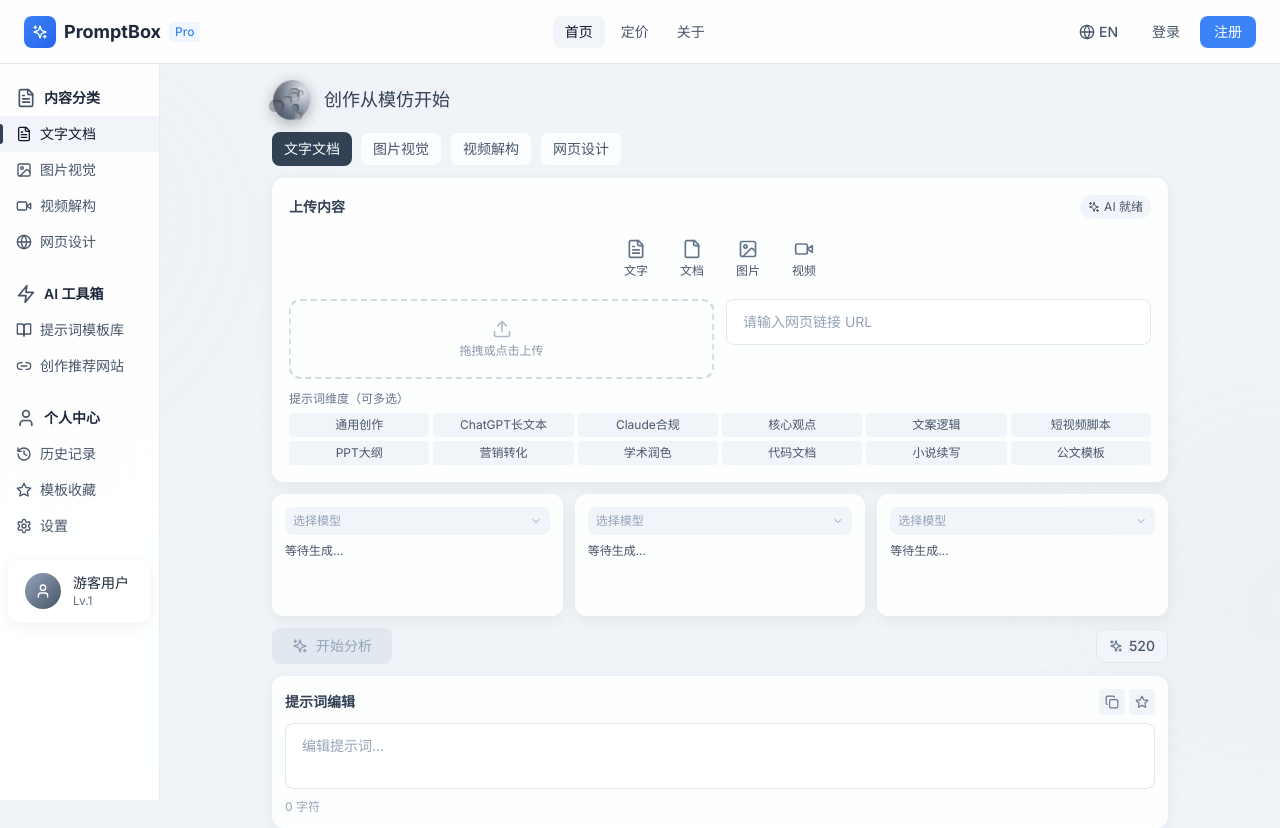
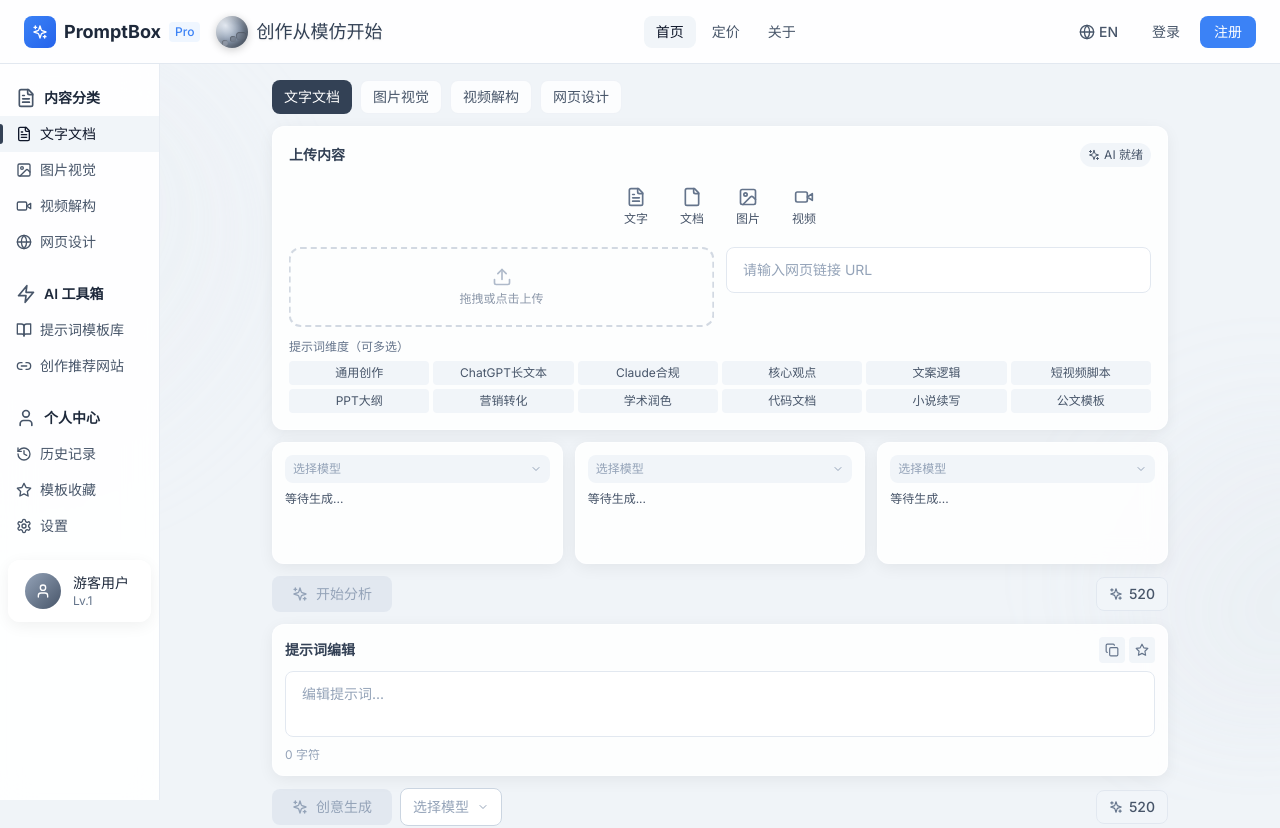
Before and after one commit to oxygen02/promptbox, a Next.js app: page / in a window 1280 px wide. Shown: the top 828 px of the page. Built offline with nearby package versions, Linux system fonts and the light colour scheme.

Commit message:
fix: Moon in header with realistic libration animation

```diff
--- a/src/app/globals.css
+++ b/src/app/globals.css
@@ -123,16 +123,18 @@ body {
   @apply bg-slate-100 text-slate-900 font-medium;
 }
 
-/* 月球3D转动动画 */
-@keyframes moonSpin {
-  0% {
-    transform: rotateY(0deg) rotateX(8deg);
+/* 月球缓慢移动动画 - 模拟真实月球的天平动 */
+@keyframes moonLibration {
+  0%, 100% {
+    transform: translateX(0) translateY(0);
   }
-  100% {
-    transform: rotateY(360deg) rotateX(8deg);
+  25% {
+    transform: translateX(2px) translateY(-1px);
+  }
+  50% {
+    transform: translateX(0) translateY(-2px);
+  }
+  75% {
+    transform: translateX(-2px) translateY(-1px);
   }
 }
-
-.perspective-500 {
-  perspective: 500px;
-}
--- a/src/app/page.tsx
+++ b/src/app/page.tsx
@@ -230,32 +230,6 @@ export default function HomePage() {
       </div>
 
       <div className="relative z-10">
-        {/* 月球 + Slogan - 与上传区域左对齐 */}
-        <div className="flex items-center gap-3 mb-3">
-          {/* 月球 - 3D立体转动 */}
-          <div className="relative w-10 h-10 perspective-500 flex-shrink-0">
-            <div className="relative w-full h-full animate-[moonSpin_10s_linear_infinite]">
-              {/* 月球主体 */}
-              <div className="absolute inset-0 rounded-full"
-                   style={{
-                     background: 'radial-gradient(circle at 30% 30%, #e2e8f0, #94a3b8 50%, #475569)',
-                     boxShadow: 'inset -8px -8px 20px rgba(0,0,0,0.3), inset 4px 4px 10px rgba(255,255,255,0.5), 0 4px 15px rgba(0,0,0,0.3)'
-                   }}>
-                {/* 陨石坑 */}
-                <div className="absolute top-2 left-3 w-3 h-2.5 rounded-full bg-gray-400/60" style={{boxShadow: 'inset 1px 1px 2px rgba(0,0,0,0.4)'}}></div>
-                <div className="absolute top-5 left-7 w-4 h-3 rounded-full bg-gray-500/50" style={{boxShadow: 'inset 1px 1px 2px rgba(0,0,0,0.4)'}}></div>
-                <div className="absolute top-8 left-2 w-2 h-2 rounded-full bg-gray-400/70" style={{boxShadow: 'inset 1px 1px 2px rgba(0,0,0,0.4)'}}></div>
-                <div className="absolute top-3 right-4 w-3 h-2.5 rounded-full bg-gray-450/55" style={{boxShadow: 'inset 1px 1px 2px rgba(0,0,0,0.4)'}}></div>
-                <div className="absolute bottom-4 left-5 w-2.5 h-2 rounded-full bg-gray-400/60" style={{boxShadow: 'inset 1px 1px 2px rgba(0,0,0,0.4)'}}></div>
-                <div className="absolute bottom-2 right-5 w-2 h-2 rounded-full bg-gray-500/65" style={{boxShadow: 'inset 1px 1px 2px rgba(0,0,0,0.4)'}}></div>
-                <div className="absolute top-6 right-2 w-1.8 h-1.8 rounded-full bg-gray-400/50" style={{boxShadow: 'inset 1px 1px 2px rgba(0,0,0,0.4)'}}></div>
-                <div className="absolute bottom-6 left-2 w-1.5 h-1.5 rounded-full bg-gray-450/55" style={{boxShadow: 'inset 1px 1px 2px rgba(0,0,0,0.4)'}}></div>
-                <div className="absolute inset-0 rounded-full bg-gradient-to-tr from-transparent via-transparent to-black/20"></div>
-              </div>
-            </div>
-          </div>
-          <span className="text-lg font-medium text-slate-700 drop-shadow-sm">创作从模仿开始</span>
-        </div>
 
         {/* 内容分类切换 */}
         <div className="flex gap-2 mb-3">
--- a/src/components/Header.tsx
+++ b/src/components/Header.tsx
@@ -27,6 +27,7 @@ export default function Header() {
     )}>
       <div className="h-full max-w-[1600px] mx-auto px-6 flex items-center justify-between">
         {/* Logo */}
+        <div className="flex items-center gap-4">
           <Link href="/" className="flex items-center gap-2">
             <div className="w-8 h-8 bg-gradient-to-br from-blue-500 to-blue-600 rounded-lg flex items-center justify-center">
               <Sparkles className="w-4 h-4 text-white" />
@@ -34,6 +35,31 @@ export default function Header() {
             <span className="text-lg font-bold text-slate-800">PromptBox</span>
             <span className="text-xs font-medium text-blue-500 bg-blue-50 px-1.5 py-0.5 rounded">Pro</span>
           </Link>
+
+          {/* 月球 + Slogan */}
+          <div className="hidden md:flex items-center gap-2">
+            {/* 月球 - 真实月球缓慢移动效果 */}
+            <div className="relative w-8 h-8 overflow-hidden rounded-full"
+                 style={{
+                   background: 'radial-gradient(circle at 30% 30%, #e2e8f0, #94a3b8 50%, #475569)',
+                   boxShadow: 'inset -4px -4px 10px rgba(0,0,0,0.3), inset 2px 2px 5px rgba(255,255,255,0.5), 0 2px 8px rgba(0,0,0,0.2)'
+                 }}>
+              {/* 陨石坑 - 随动画缓慢移动 */}
+              <div className="absolute inset-0 animate-[moonLibration_20s_ease-in-out_infinite]">
+                <div className="absolute top-1.5 left-2 w-2 h-1.8 rounded-full bg-gray-400/50" style={{boxShadow: 'inset 0.5px 0.5px 1px rgba(0,0,0,0.4)'}}></div>
+                <div className="absolute top-4 left-5 w-2.5 h-2 rounded-full bg-gray-500/40" style={{boxShadow: 'inset 0.5px 0.5px 1px rgba(0,0,0,0.4)'}}></div>
+                <div className="absolute top-6 left-1.5 w-1.5 h-1.5 rounded-full bg-gray-400/55" style={{boxShadow: 'inset 0.5px 0.5px 1px rgba(0,0,0,0.4)'}}></div>
+                <div className="absolute top-2 right-3 w-2 h-1.8 rounded-full bg-gray-450/45" style={{boxShadow: 'inset 0.5px 0.5px 1px rgba(0,0,0,0.4)'}}></div>
+                <div className="absolute bottom-3 left-3 w-1.8 h-1.5 rounded-full bg-gray-400/50" style={{boxShadow: 'inset 0.5px 0.5px 1px rgba(0,0,0,0.4)'}}></div>
+                <div className="absolute bottom-1.5 right-3 w-1.5 h-1.5 rounded-full bg-gray-500/55" style={{boxShadow: 'inset 0.5px 0.5px 1px rgba(0,0,0,0.4)'}}></div>
+                <div className="absolute top-5 right-1.5 w-1.3 h-1.3 rounded-full bg-gray-400/40" style={{boxShadow: 'inset 0.5px 0.5px 1px rgba(0,0,0,0.4)'}}></div>
+              </div>
+              {/* 暗部 */}
+              <div className="absolute inset-0 rounded-full bg-gradient-to-tr from-transparent via-transparent to-black/15"></div>
+            </div>
+            <span className="text-lg font-medium text-slate-700 drop-shadow-sm">创作从模仿开始</span>
+          </div>
+        </div>
 
         {/* 导航 */}
         <nav className="hidden md:flex items-center gap-1">
```
Lines whose indentation alone changed are shown as unchanged.
